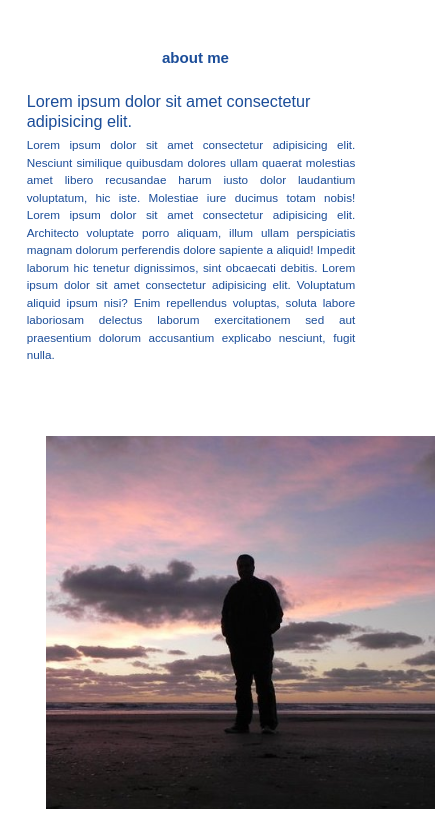
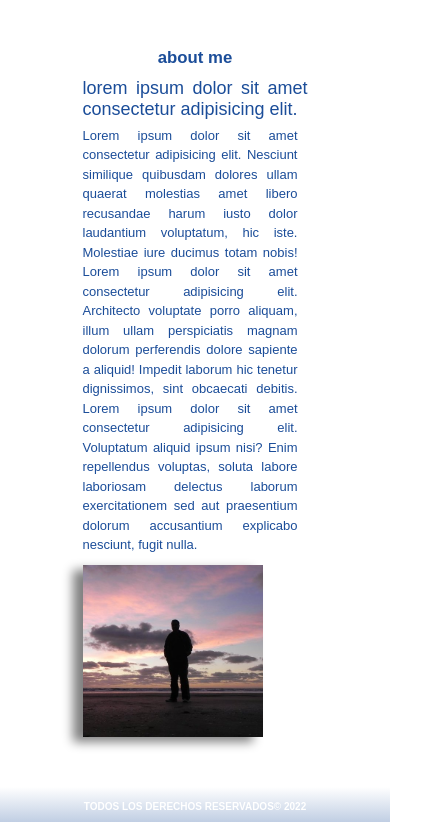
Before and after one commit to lisandrolima/proyecto_desarrolloweb, a website: page assets/views/about.html in a window 390 px wide. Shown: the part 129-951 px from the top of the page, 435 px wide, since content can reach past the window. Drawn offline with nearby package versions, Linux system fonts and the light colour scheme.

Commit message:
mejorando el responsive

```diff
--- a/assets/views/about.html
+++ b/assets/views/about.html
@@ -56,7 +56,7 @@
                         <h2 class="fw-bold text-lowercase">About Me</h2>
                     </div>
                     <div class="content">
-                        <h3>Lorem ipsum dolor sit amet consectetur adipisicing elit.</h3>
+                        <h3 class="text-lowercase">Lorem ipsum dolor sit amet consectetur adipisicing elit.</h3>
                         <P>
                             Lorem ipsum dolor sit amet consectetur adipisicing elit. Nesciunt similique quibusdam
                             dolores ullam
--- a/sass/partials/_header.scss
+++ b/sass/partials/_header.scss
@@ -1,5 +1,4 @@
 header {
-    background-color: linear-gradient($principal, $secondary);
     background-image: linear-gradient($principal, $secondary);
     padding: 1.2rem 0.31rem;
     height: 15vh;
@@ -53,6 +52,7 @@ header {
             font-size: .8em;
             font-weight: bold;
             color: $principal;
+            display: none;
         }
     }
 }
@@ -70,6 +70,7 @@ header {
             font-size: .8em;
             font-weight: bold;
             color: $principal;
+            display: none;
         }
     }
 }
--- a/sass/views/_about.scss
+++ b/sass/views/_about.scss
@@ -2,21 +2,22 @@
 .sectionAbout {
     margin: 5rem auto;
     width: 100%;
-    min-height: 320px;
+    min-height: 100vh;
 
+    .content-section{
+        float: left;
+        width: 55%;
 
         .title {
             font-size: 3em;
             color: $principal;
         }
 
-
         .content>h3 {
             margin-top: 1rem;
             font-size: $text-lg;
             color: $principal;
         }
-
 
         .content>p {
             margin-top: 0.5rem;
@@ -26,49 +27,76 @@
             text-align: justify;
             padding-right: 1rem;
         }
+    }
 
     .image-section {
-        width: 100%;
+        float: right;
+        width: 40%;
+    }
+
+    .image-section img{
+        width: 80%;
+        height: auto;
+        box-shadow: -1rem .5rem 1rem gray;
     }
 }
 
 @media screen and (max-width: 576px){
-    .contentAbout {
+    .sectionAbout {
         flex-direction: column;
         justify-content: center;
-    }
+        min-height: auto;
+
+        .content-section{
+            float: none;
+            width: 80%;
+            display: block;
+            margin: auto;
 
             .title {
-        transform: scale(0.9);
                 text-align: center;
             }
 
             .content {
-        transform: scale(0.9);
+                text-align: justify;
+            }
         }
 
         .image-section {
-        transform: scale(0.8);
-        align-items: center;
+            float: none;
+            width: 70%;
+            display: block;
+            margin: auto;
+        }
     }
 }
 
 @media screen and (max-width: 480px){
-    .contentAbout {
+    .sectionAbout {
         flex-direction: column;
         justify-content: center;
-    }
+        min-height: auto;
+
+        .content-section{
+            float: none;
+            width: 60%;
+            display: block;
+            margin: auto;
 
             .title {
-        transform: scale(0.9);
                 text-align: center;
             }
 
             .content {
-        transform: scale(0.9);
+                text-align: justify;
+            }
         }
 
         .image-section {
-        transform: scale(0.8);
+            float: none;
+            width: 60%;
+            display: block;
+            margin: auto;
         }
     }
+}
```
Also changed, not shown: index.html (+4 -2 lines), css/style.css. Lines whose indentation alone changed are shown as unchanged.
